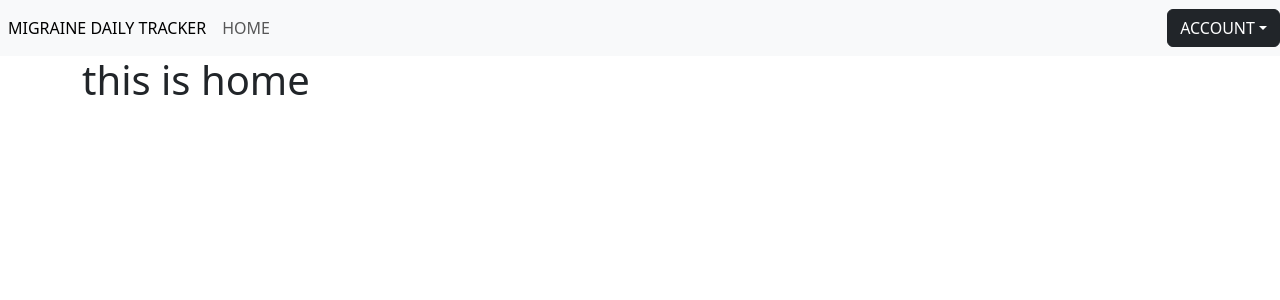
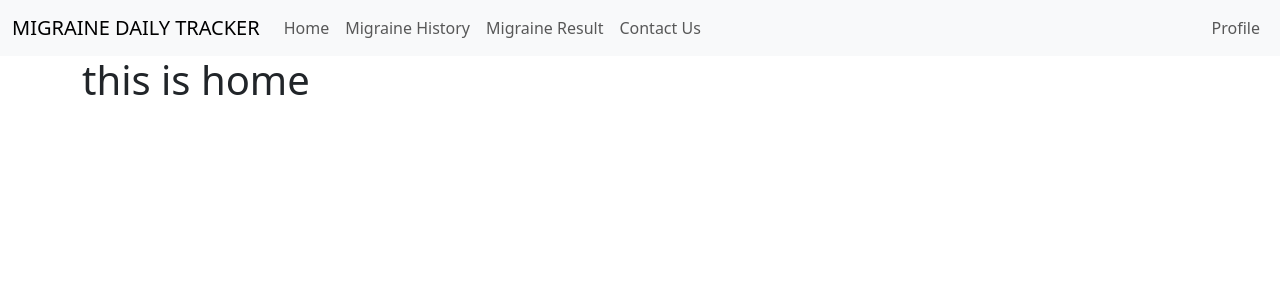
Before and after one commit to NICHOLAS-1217/migraine-app, a Flask app: page / in a window 1280 px wide. Shown: the top 300 px of the page. Run offline with Flask 3, Linux system fonts and the light colour scheme; some libraries are stand-ins or nearby versions.

Commit message:
some changes to the navbar

```diff
--- a/website/templates/base.html
+++ b/website/templates/base.html
@@ -13,37 +13,26 @@
 
     <!-- navbar -->
     <nav class="navbar navbar-expand-lg navbar-light bg-light d-flex justify-content-between align-items-center">
-        <div>
-            <div class="collapse navbar-collapse" id="navbarText">
-                <ul class="navbar-nav mr-auto">
-                    <li class="nav-item active">
-                        <a class="nav-link active" href="/">MIGRAINE DAILY TRACKER</a>
-                    </li>
-                    <li class="nav-item">
-                        <a class="nav-link" href="/">HOME</a>
-                    </li>
-                </ul>
-            </div>
-        </div>
-        <div>
+        <div class="collapse navbar-collapse container-fluid" id="navbarText">
             <ul class="navbar-nav mr-auto">
-                <div class="dropdown-center">
-                    <button class="btn btn-dark dropdown-toggle" type="button" data-bs-toggle="dropdown" aria-expanded="false">ACCOUNT</button>
-                    <ul class="dropdown-menu">
-                        <li>
-                            <a class="dropdown-item" href="/signup">SIGNUP</a>
-                        </li>
-                        <li>
-                            <a class="dropdown-item" href="/login">LOGIN</a>
-                        </li>
-                        <li>
-                            <hr class="dropdown-divider">
-                        </li>
-                        <li>
-                            <a class="dropdown-item" href="/logout">LOGOUT</a>
-                        </li>
-                    </ul>
-                </div>
+                <a class="navbar-brand">MIGRAINE DAILY TRACKER</a>
+                <li class="nav-item">
+                    <a class="nav-link" href="/home">Home</a>
+                </li>
+                <li class="nav-item">
+                    <a class="nav-link" href="/migraineHistory">Migraine History</a>
+                </li>
+                <li class="nav-item">
+                    <a class="nav-link" href="/migraineResult">Migraine Result</a>
+                </li>
+                <li class="nav-item">
+                    <a class="nav-link" href="/contactUs">Contact Us</a>
+                </li>
+            </ul>
+            <ul class="navbar-nav mr-auto d-flex">
+                <li class="nav-item">
+                    <a class="nav-link" href="/profile">Profile</a>
+                </li>
             </ul>
         </div>
     </nav>
```
Also changed, not shown: website/templates/migraineHistory.html (added), website/templates/migraineResult.html (added), website/templates/welcome.html (added).
